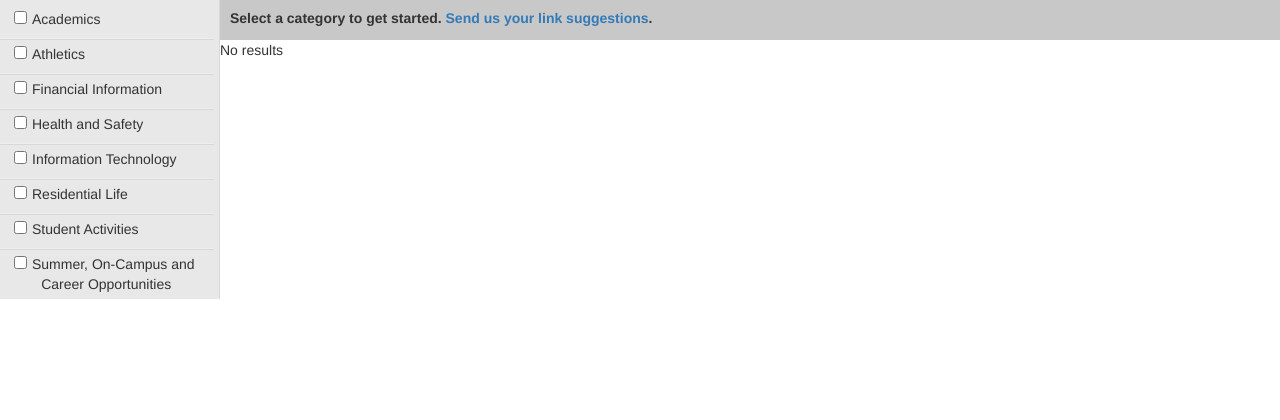
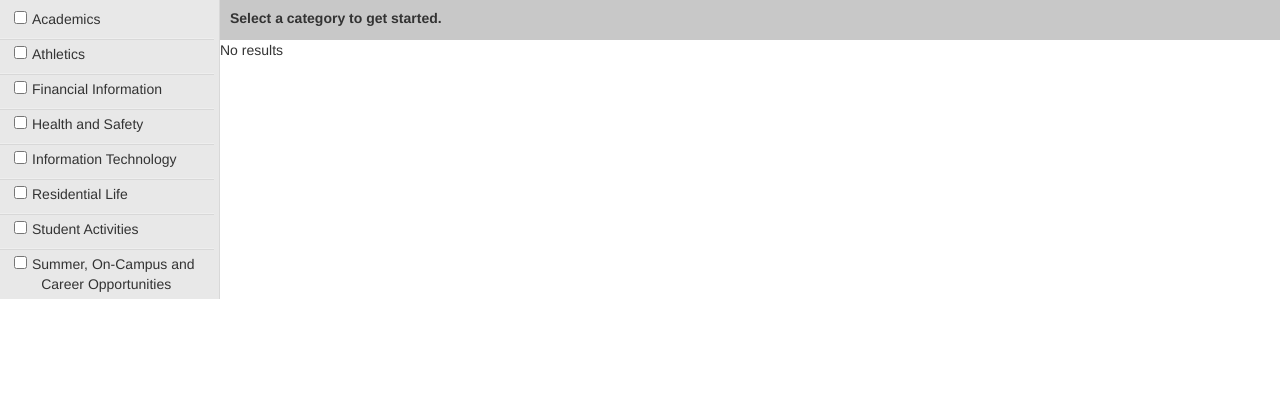
Before and after one commit to Harvard-ATG/CampusResources, a CodeIgniter app: page / in a window 1280 px wide. Shown: the top 420 px of the page. Run offline with CodeIgniter, Linux system fonts and the light colour scheme; some libraries are stand-ins or nearby versions.

Commit message:
Removed uservoice link per issue #8 in grad branch.

```diff
--- a/app/application/views/home_view.php
+++ b/app/application/views/home_view.php
@@ -69,7 +69,7 @@
 	        </div>
 		    <div id='resultsWrapper'>
                 <div id="searchHelp">
-                    Select a category to get started. <a href="https://huit.uservoice.com/forums/239961-resource-finder" target="_blank">Send us your link suggestions</a>.
+                    Select a category to get started.
                 </div>
 		    	<div id='text_search'>
 			    	 <p>&nbsp;&nbsp;<label for="textBox">Filter These Results: </label><input type="text" id="textBox" name="textQuery"> &nbsp;</p>
```
